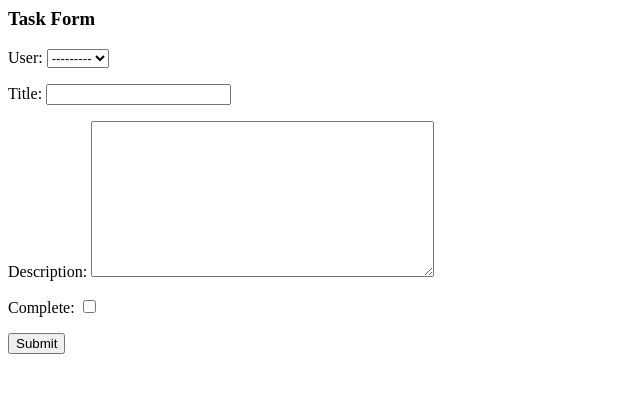
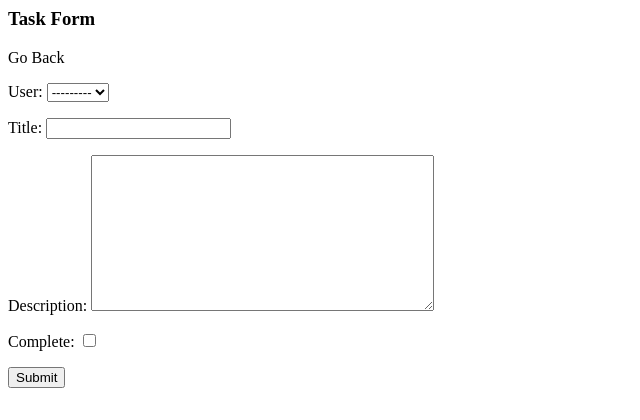
Before and after one commit to gautamsood15/Taskie, a Django app: page /task-create/ in a window 1280 px wide. Shown: the top 420 px of the page, without its empty margins (0-640 px from the left). Run offline with Django 3.2, Linux system fonts and the light colour scheme.

Commit message:
adding atxt

```diff
--- a/base/templates/base/task_form.html
+++ b/base/templates/base/task_form.html
@@ -1,6 +1,6 @@
 <h3>Task Form</h3>
 
-<a></a>
+<a>Go Back</a>
 <form method="POST" action="">
     {% csrf_token %}
     {{ form.as_p }}
```
